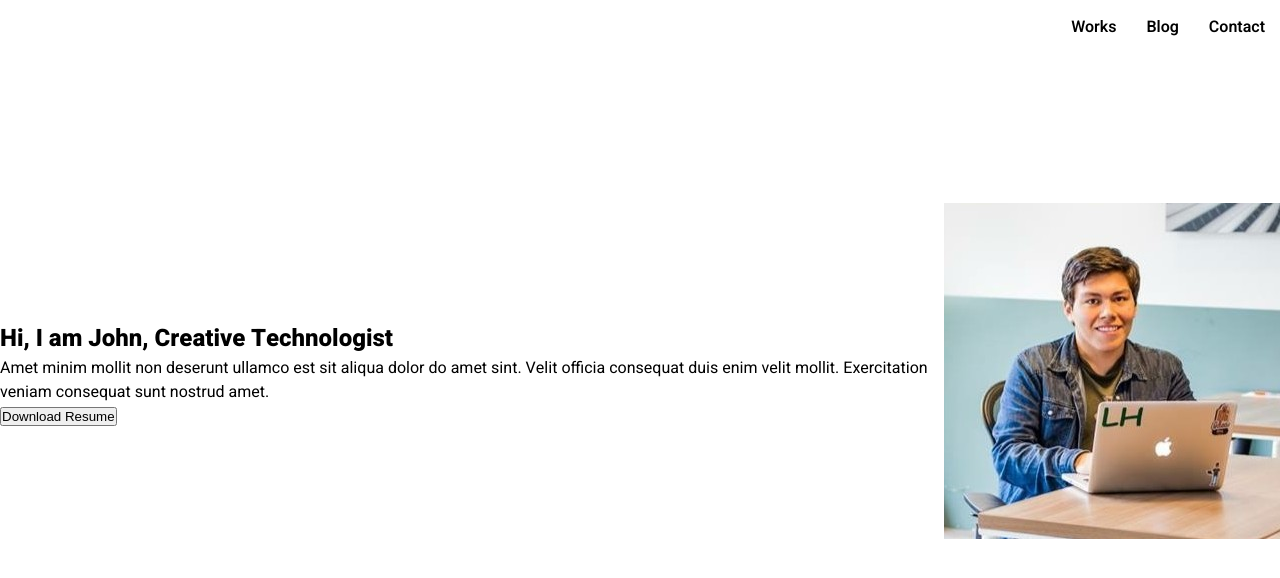
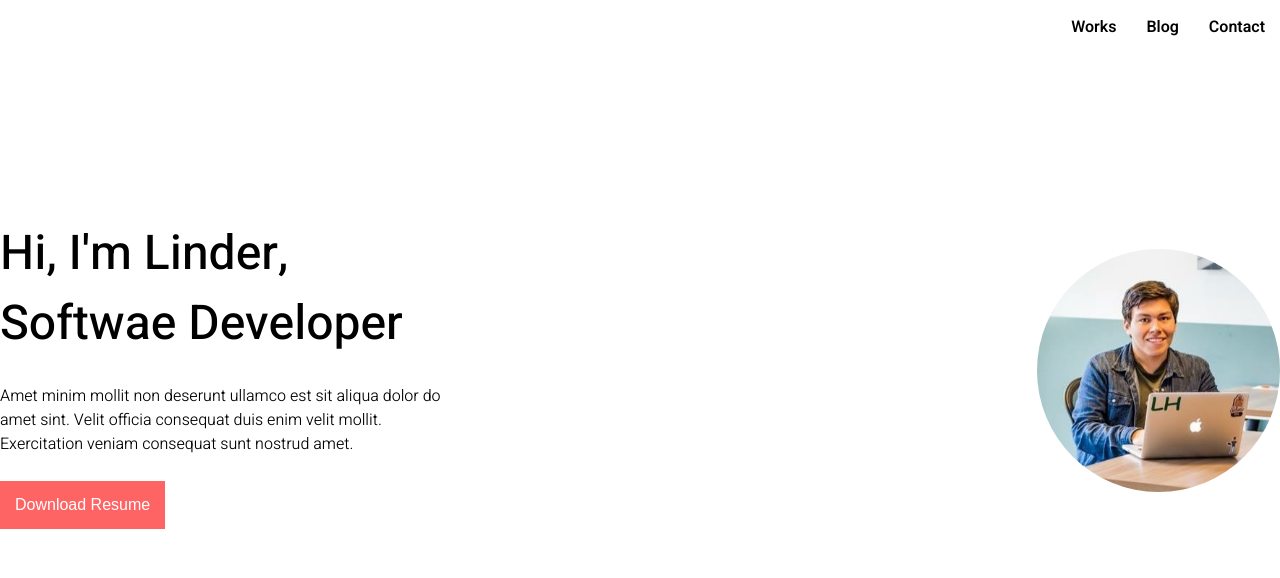
Before and after one commit to linder3hs/codigo-web-13, a plain HTML site: page index.html in a window 1280 px wide. Drawn offline with Linux system fonts and the light colour scheme.

Commit message:
animaciones

```diff
--- a/css/styles.css
+++ b/css/styles.css
@@ -34,5 +34,33 @@ body {
   height: 80vh;
   display: flex;
   align-items: center;
-  justify-content: space-evenly;
+  justify-content: center;
 }
+
+.title {
+  font-size: 3em;
+  font-weight: 500;
+}
+
+.resume {
+  width: 45%;
+  font-weight: 300;
+  margin-top: 25px;
+  margin-bottom: 25px;
+}
+
+.btn-primary {
+  background-color: #ff6464;
+  color: #fff;
+  border: none;
+  padding: 15px;
+  text-transform: capitalize;
+  font-size: 16px;
+  cursor: pointer;
+}
+
+.img-profile {
+  width: 243px;
+  height: 243px;
+  border-radius: 50%;
+}
--- a/index.html
+++ b/index.html
@@ -51,16 +51,17 @@
     </header>
     <section class="banner">
       <div>
-        <h1>Hi, I am John, Creative Technologist</h1>
-        <p>
+        <h1 class="title">Hi, I'm Linder,</h1>
+        <h1 class="title">Softwae Developer</h1>
+        <p class="resume">
           Amet minim mollit non deserunt ullamco est sit aliqua dolor do amet
           sint. Velit officia consequat duis enim velit mollit. Exercitation
           veniam consequat sunt nostrud amet.
         </p>
-        <button>Download Resume</button>
+        <button class="btn-primary">Download Resume</button>
       </div>
       <div>
-        <img src="./imagenes/profile.jpeg" alt="" />
+        <img class="img-profile" src="./imagenes/profile.jpeg" alt="" />
       </div>
     </section>
   </body>
```
